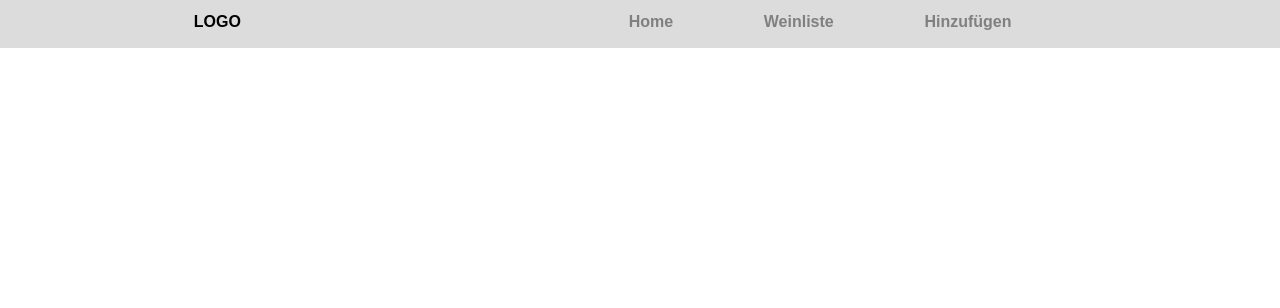
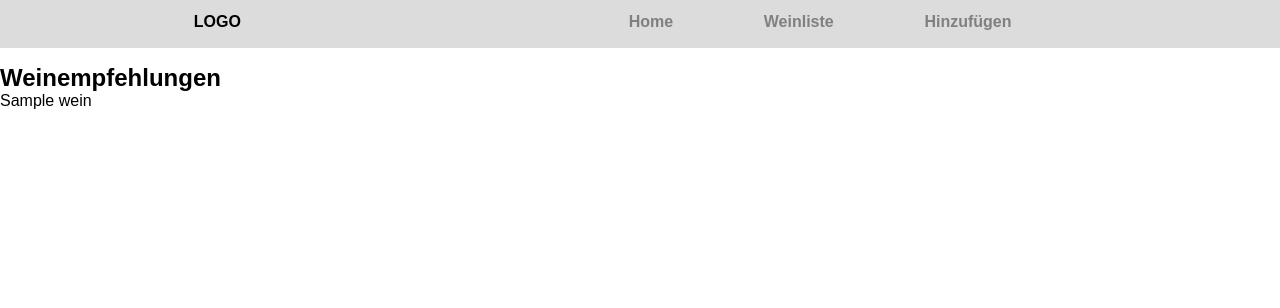
Before and after one commit to Paul-Kl01/Weindatenbank_GitHub, a Flask app: page / in a window 1280 px wide. Shown: the top 308 px of the page. Run offline with Flask 2, Linux system fonts and the light colour scheme; tables that the repository leaves empty hold one stand-in row (values such as "Sample post").

Commit message:
Design verbessert

```diff
--- a/app.py
+++ b/app.py
@@ -2,6 +2,7 @@
 from flask import Flask, redirect, render_template, request
 from flask_sqlalchemy import SQLAlchemy
 from sqlalchemy.sql import select
+import random
 
 # App initialisieren
 app = Flask(__name__)
@@ -44,7 +45,10 @@ class Wein(db.Model):
 # Routing erstellen
 @app.route('/')
 def index():
-    return render_template('index.html')
+    weine = Wein.query.order_by(Wein.name).all()
+    print(weine)
+    wein = random.choice(weine)
+    return render_template('index.html', wein = wein)
 
 
 @app.route('/submit', methods=['POST','GET'])
--- a/static/style.css
+++ b/static/style.css
@@ -9,6 +9,17 @@ section {
 	width: 100%;
 	height: 100%;
 }
+
+/*
+#landing {
+	background-image: url(wein.jpg);
+	background-position: center center;
+	background-size: cover;
+	background-attachment: fixed;
+	height: 80vh;
+	opacity: 0.5;
+}
+*/
 
 /*Header styling*/
 header {
@@ -50,6 +61,11 @@ header nav ul li a {
 	text-decoration: none;
 	color: gray;
 	font-weight: bold;
+}
+
+header nav ul li a:hover {
+	color: rgb(65, 65, 65);
+	transition: 0.5s;
 }
 
 
--- a/templates/index.html
+++ b/templates/index.html
@@ -9,8 +9,7 @@
     </head>
     <body>
         <section id="landing">
-            <div class="overlay">
-              <!--Header-->
+            <!-- Header -->
             <header id="header">
                 <div class="logo">
                     <h4 id="l6">LOGO</h4>
@@ -23,9 +22,10 @@
                     </ul>
                 </nav>
             </header>
-              <div class="landing-text">
-
-              </div>
+            <!-- Landing Page -->
+            <div class="container">
+                <h1>Weinempfehlungen</h1>
+                <p>{{wein.name}}</p>
             </div>
           </section>
     </body>
```
Also changed, not shown: templates/hinzufuegen.html (+4 -5 lines), README.md, static/wein.jpg (added). Lines whose indentation alone changed are shown as unchanged.
